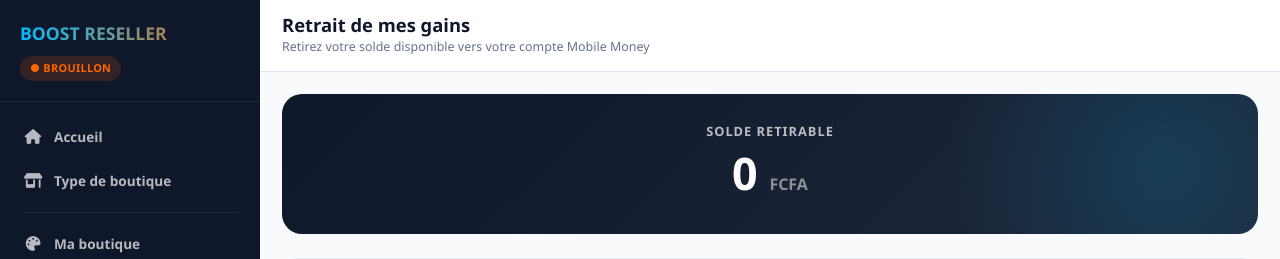
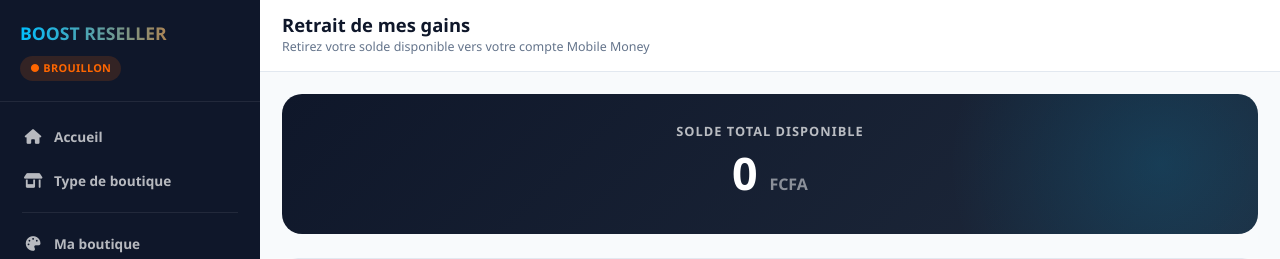
Before and after one commit to abdoula14cherif/kalilinux, a Flask app: template app/templates/dashboard/retrait.html in a window 1280 px wide. Shown: the top 259 px of the page. Run offline with Flask 3, Linux system fonts and the light colour scheme; the template is opened without the code that fills it, so the values that code supplies are empty; some libraries are stand-ins or nearby versions.

Commit message:
Update retrait.html

```diff
--- a/app/templates/dashboard/retrait.html
+++ b/app/templates/dashboard/retrait.html
@@ -56,7 +56,7 @@
 
 <!-- SOLDE -->
 <div class="retrait-hero">
-  <div class="label">Solde retirable</div>
+  <div class="label">Solde total disponible</div>
   <div class="solde">{{ "{:,.0f}".format(solde or 0) }} <small>FCFA</small></div>
 </div>
 
```
